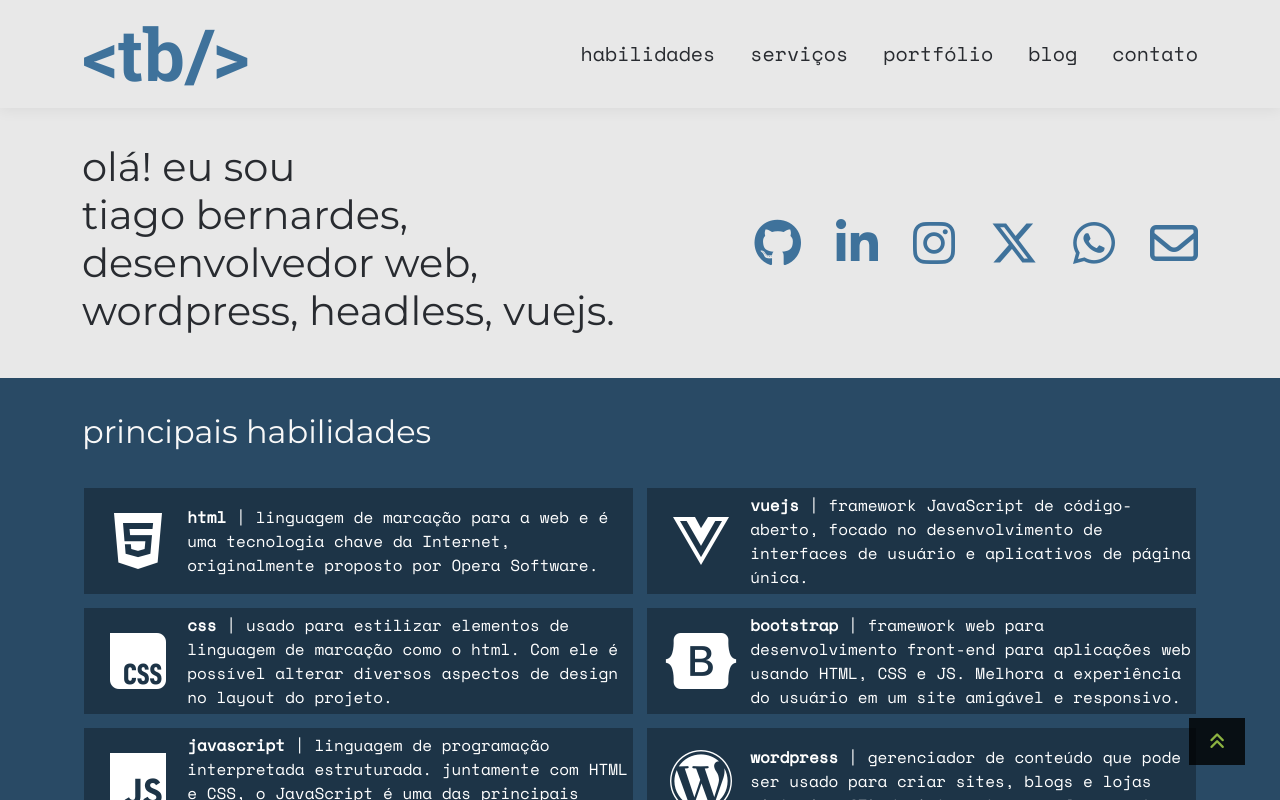
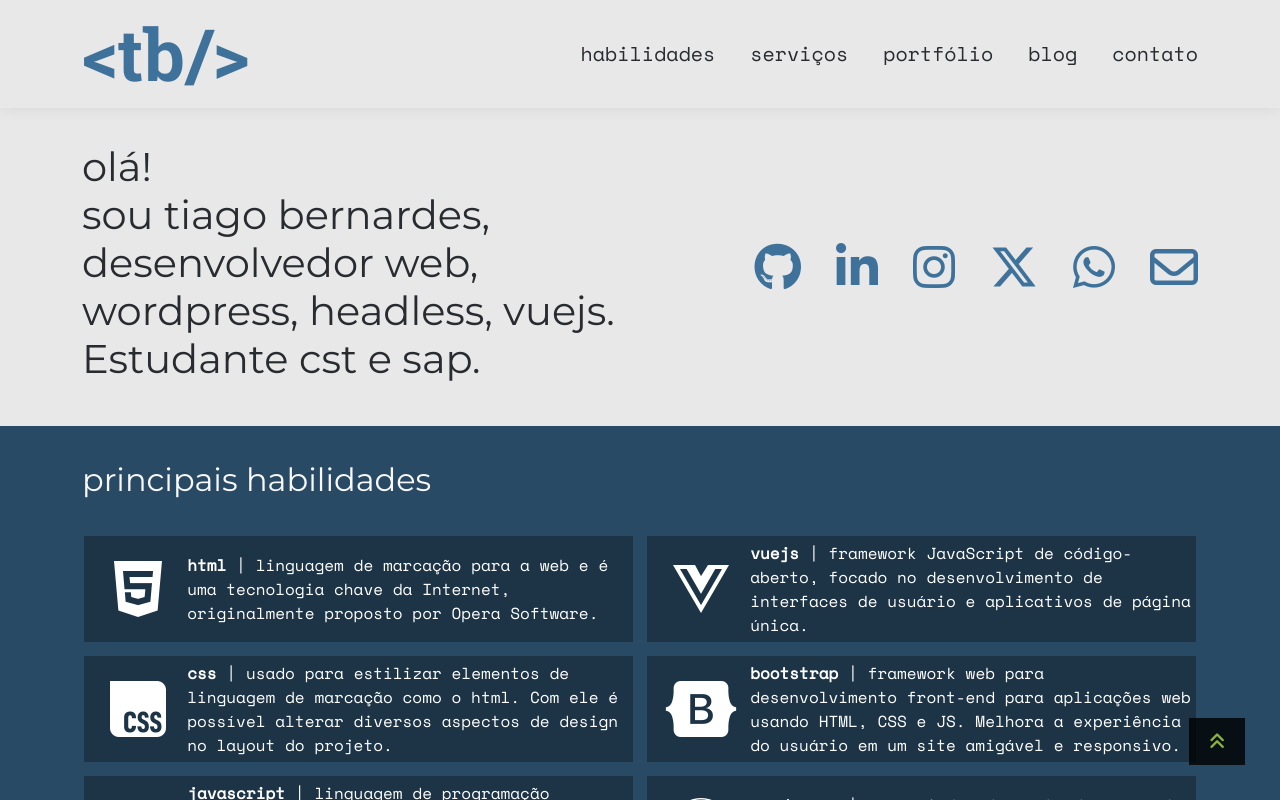
Before and after one commit to tiagobernard/site-tb-vue, a Vue app: page / in a window 1280 px wide. Shown: the top 800 px of the page. Built offline with nearby package versions, Linux system fonts and the light colour scheme; no server answers.

Commit message:
Atualização do texto about

```diff
--- a/src/components/SobreTb.vue
+++ b/src/components/SobreTb.vue
@@ -3,7 +3,9 @@
     <div class="container">
       <div class="row d-flex align-items-center">
         <div class="col-6">
-          <h1>olá! eu sou<br />tiago bernardes,<br />desenvolvedor web,<br>wordpress, headless, vuejs.</h1>
+          <h1>olá!<br/>sou tiago bernardes,<br />desenvolvedor web,<br />
+            wordpress, headless, vuejs.<br/>
+            Estudante cst e sap.</h1>
         </div>
         <div class="col-6 socialTb">
           <ul>
```
